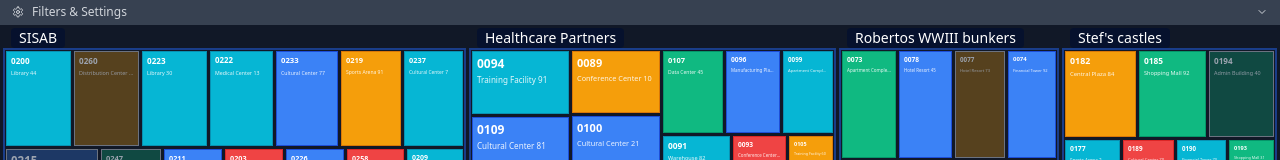
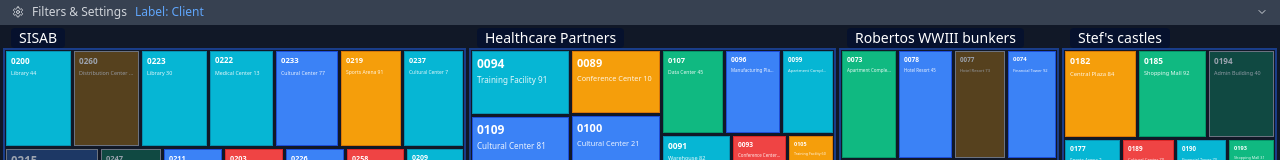
Before and after one commit to maxberggren/tree-view, a React (Vite) app: page / in a window 1280 px wide. Shown: the top 160 px of the page. Built offline with nearby package versions, Linux system fonts and the light colour scheme.

Commit message:
Add group label
Add "Label: XYZ" to the group labels for easier identification.

```diff
--- a/src/components/BuildingFilters.tsx
+++ b/src/components/BuildingFilters.tsx
@@ -1,3 +1,4 @@
+
 import React from 'react';
 import { Select, SelectContent, SelectItem, SelectTrigger, SelectValue } from '@/components/ui/select';
 import { Checkbox } from '@/components/ui/checkbox';
@@ -100,6 +101,11 @@ export const BuildingFilters: React.FC<BuildingFiltersProps> = ({
     { value: '30', label: '30 seconds' },
   ];
 
+  const getCurrentGroupModeLabel = () => {
+    const option = groupModeOptions.find(opt => opt.value === filters.groupMode);
+    return option ? option.label : filters.groupMode;
+  };
+
   const handleClientToggle = (clientName: string) => {
     const newClients = filters.clients.includes(clientName)
       ? filters.clients.filter(c => c !== clientName)
@@ -125,6 +131,9 @@ export const BuildingFilters: React.FC<BuildingFiltersProps> = ({
         <div className="flex items-center gap-2">
           <Settings className="w-3 h-3 text-gray-300" />
           <span className="text-xs text-gray-300">Filters & Settings</span>
+          <span className="text-xs text-blue-400 font-medium">
+            Label: {getCurrentGroupModeLabel()}
+          </span>
         </div>
         {isExpanded ? (
           <ChevronUp className="w-3 h-3 text-gray-300" />
```
